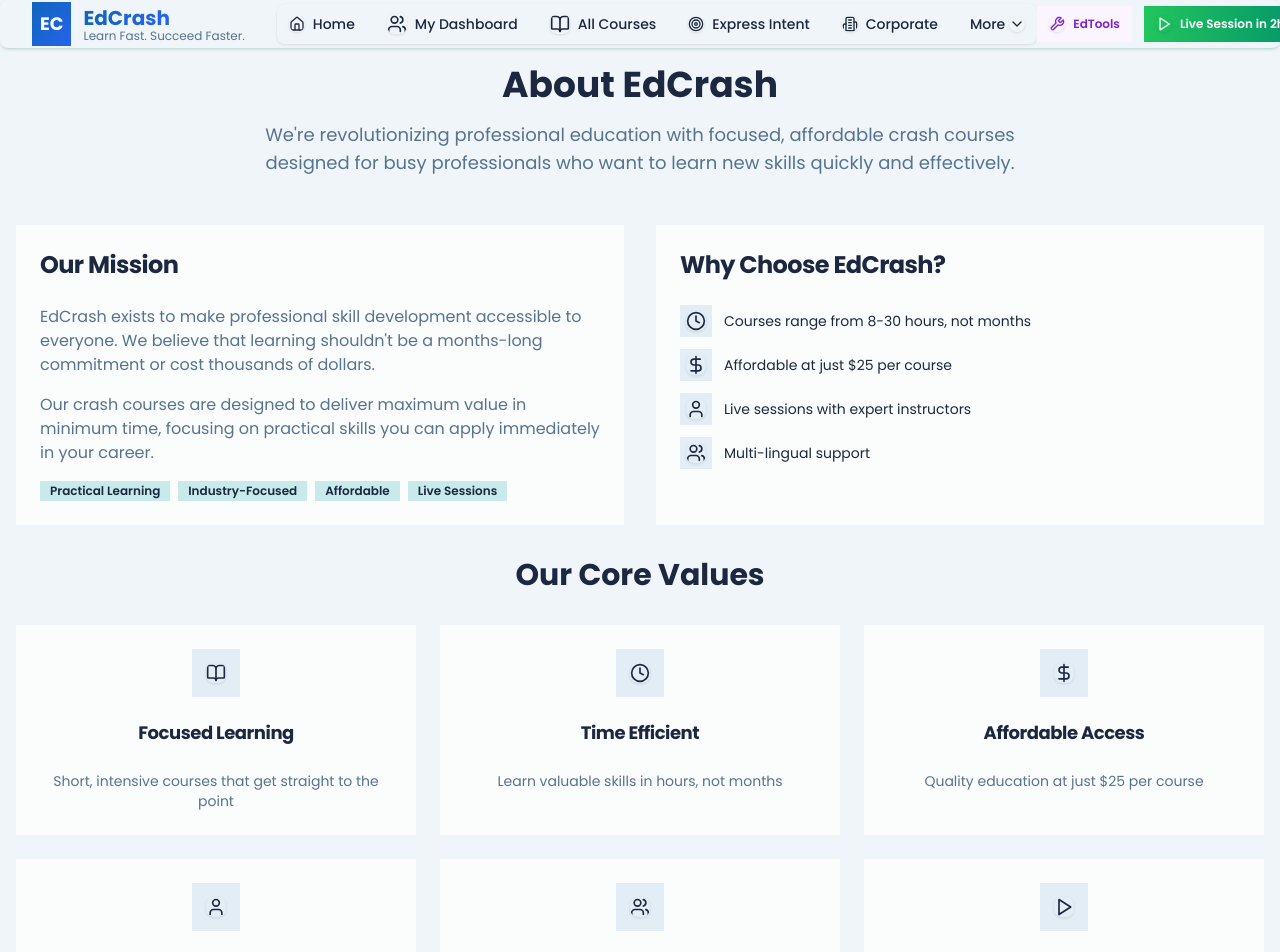
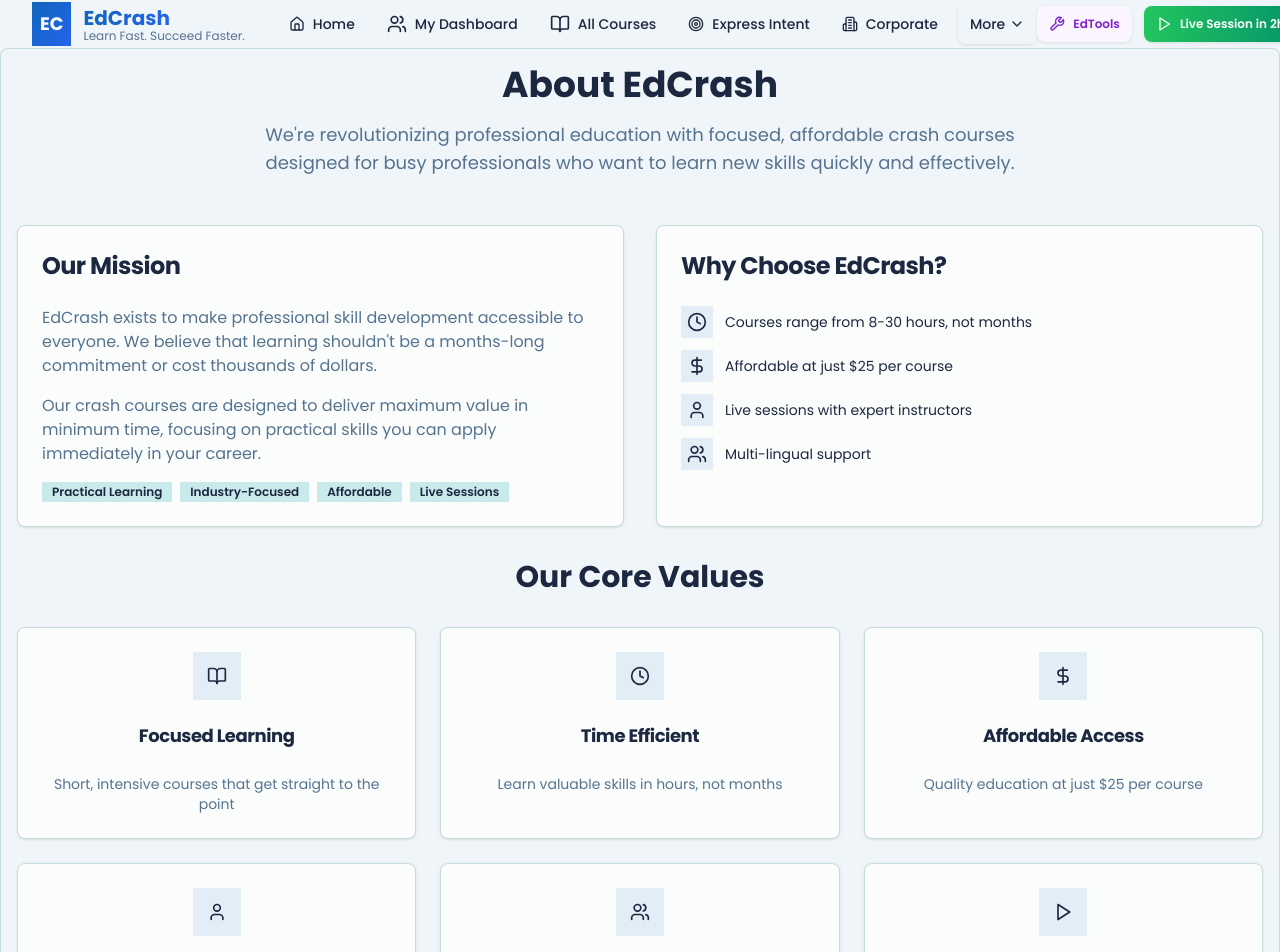
Before and after one commit to ramesh1972/edcarsh-skill-boost, a React (Vite) app: page /about in a window 1280 px wide. Shown: the top 952 px of the page. Built offline with nearby package versions, Linux system fonts and the light colour scheme.

Commit message:
feat: Add borders and shadows to components
Added borders and shadow elevations to interactive components and containers, excluding headers, menus, and text elements.

```diff
--- a/src/index.css
+++ b/src/index.css
@@ -206,6 +206,45 @@
     border-radius: 0 !important;
   }
 
+  /* Exclude headers and navigation from borders/shadows */
+  header, nav, .header, .navigation, [class*="header"], [class*="nav"], [class*="menu"] {
+    border: none !important;
+    box-shadow: none !important;
+  }
+
+  /* Add borders and shadows to interactive components */
+  button, input, textarea, select,
+  .button, [class*="button"]:not([class*="menu"]):not([class*="nav"]):not([class*="header"]),
+  .card, [class*="card"],
+  .form, [class*="form"],
+  .dropdown, [class*="dropdown"]:not([class*="menu"]),
+  .modal, [class*="modal"],
+  .dialog, [class*="dialog"],
+  .popover, [class*="popover"],
+  .tooltip, [class*="tooltip"],
+  .checkbox, [class*="checkbox"],
+  .radio, [class*="radio"],
+  .switch, [class*="switch"],
+  .slider, [class*="slider"],
+  .progress, [class*="progress"],
+  .badge, [class*="badge"],
+  .chip, [class*="chip"],
+  .avatar, [class*="avatar"],
+  .panel, [class*="panel"],
+  .container:not(header):not(nav):not([class*="header"]):not([class*="nav"]),
+  .wrapper:not(header):not(nav):not([class*="header"]):not([class*="nav"]),
+  .section:not(header):not(nav):not([class*="header"]):not([class*="nav"]) {
+    border: 1px solid hsl(var(--border)) !important;
+    box-shadow: var(--shadow, 0 1px 3px rgba(0,0,0,0.1)) !important;
+    border-radius: var(--radius, 0.5rem) !important;
+  }
+
+  /* Enhanced shadows for elevated components */
+  .elevated, [class*="elevated"],
+  .raised, [class*="raised"] {
+    box-shadow: 0 4px 12px rgba(0,0,0,0.15) !important;
+  }
+
   /* Skin Styles - Applied to body and main containers */
 
   /* Default Skin */
@@ -269,227 +308,140 @@
   }
 
   /* Design System Variations - Updated to exclude text elements from shadows/borders */
-  .material-design * {
-    border-radius: 4px;
-    box-shadow: var(--shadow, 0 2px 4px rgba(0,0,0,0.1));
+  .material-design button:not([class*="menu"]):not([class*="nav"]),
+  .material-design input, .material-design textarea, .material-design select,
+  .material-design .card, .material-design [class*="card"] {
+    border-radius: 4px !important;
+    box-shadow: 0 2px 4px rgba(0,0,0,0.1) !important;
   }
 
-  /* Ensure text elements NEVER have shadows or borders in Material Design */
-  .material-design h1, .material-design h2, .material-design h3,
-  .material-design h4, .material-design h5, .material-design h6,
-  .material-design p, .material-design span, .material-design label,
-  .material-design div, .material-design a:not(.button):not([class*="button"]) {
-    box-shadow: none !important;
-    border: none !important;
-    border-radius: 0 !important;
+  .material-design .card, .material-design [class*="card"] {
+    box-shadow: 0 4px 8px rgba(0,0,0,0.12), 0 2px 4px rgba(0,0,0,0.08) !important;
+    border-radius: 4px !important;
   }
 
-  .material-design .card,
-  .material-design [class*="card"] {
-    box-shadow: 0 4px 8px rgba(0,0,0,0.12), 0 2px 4px rgba(0,0,0,0.08);
-    border-radius: 4px;
-  }
-
-  .material-design button,
-  .material-design [class*="button"] {
+  .material-design button:not([class*="menu"]):not([class*="nav"]),
+  .material-design [class*="button"]:not([class*="menu"]):not([class*="nav"]) {
     text-transform: uppercase;
     font-weight: 500;
     letter-spacing: 0.5px;
-    border-radius: 4px;
-    box-shadow: 0 2px 4px rgba(0,0,0,0.2);
+    border-radius: 4px !important;
+    box-shadow: 0 2px 4px rgba(0,0,0,0.2) !important;
   }
 
-  .human-interface * {
-    border-radius: 12px;
-    box-shadow: var(--shadow, 0 4px 16px rgba(0,0,0,0.1));
+  .human-interface button:not([class*="menu"]):not([class*="nav"]),
+  .human-interface input, .human-interface textarea, .human-interface select,
+  .human-interface .card, .human-interface [class*="card"] {
+    border-radius: 12px !important;
+    box-shadow: 0 4px 16px rgba(0,0,0,0.1) !important;
   }
 
-  /* Ensure text elements NEVER have shadows or borders in Human Interface */
-  .human-interface h1, .human-interface h2, .human-interface h3,
-  .human-interface h4, .human-interface h5, .human-interface h6,
-  .human-interface p, .human-interface span, .human-interface label,
-  .human-interface div, .human-interface a:not(.button):not([class*="button"]) {
-    box-shadow: none !important;
+  .human-interface .card, .human-interface [class*="card"] {
     border: none !important;
-    border-radius: 0 !important;
+    box-shadow: 0 8px 32px rgba(0,0,0,0.12) !important;
+    border-radius: 16px !important;
   }
 
-  .human-interface .card,
-  .human-interface [class*="card"] {
-    border: none;
-    box-shadow: 0 8px 32px rgba(0,0,0,0.12);
-    border-radius: 16px;
-  }
-
-  .human-interface button,
-  .human-interface [class*="button"] {
-    border-radius: 12px;
+  .human-interface button:not([class*="menu"]):not([class*="nav"]),
+  .human-interface [class*="button"]:not([class*="menu"]):not([class*="nav"]) {
+    border-radius: 12px !important;
     font-weight: 500;
     padding: 12px 24px;
   }
 
-  .fluent-design * {
-    border-radius: 2px;
-    box-shadow: var(--shadow, 0 1px 3px rgba(0,0,0,0.1));
+  .fluent-design button:not([class*="menu"]):not([class*="nav"]),
+  .fluent-design input, .fluent-design textarea, .fluent-design select,
+  .fluent-design .card, .fluent-design [class*="card"] {
+    border-radius: 2px !important;
+    box-shadow: 0 1px 3px rgba(0,0,0,0.1) !important;
   }
 
-  /* Ensure text elements NEVER have shadows or borders in Fluent Design */
-  .fluent-design h1, .fluent-design h2, .fluent-design h3,
-  .fluent-design h4, .fluent-design h5, .fluent-design h6,
-  .fluent-design p, .fluent-design span, .fluent-design label,
-  .fluent-design div, .fluent-design a:not(.button):not([class*="button"]) {
-    box-shadow: none !important;
-    border: none !important;
-    border-radius: 0 !important;
-  }
-
-  .fluent-design .card,
-  .fluent-design [class*="card"] {
-    border: 2px solid hsl(var(--border));
+  .fluent-design .card, .fluent-design [class*="card"] {
+    border: 2px solid hsl(var(--border)) !important;
     background: rgba(255,255,255,0.8);
     backdrop-filter: blur(8px);
   }
 
-  .ant-design * {
-    border-radius: 6px;
-    box-shadow: var(--shadow, 0 2px 8px rgba(0,0,0,0.1));
+  .ant-design button:not([class*="menu"]):not([class*="nav"]),
+  .ant-design input, .ant-design textarea, .ant-design select,
+  .ant-design .card, .ant-design [class*="card"] {
+    border-radius: 6px !important;
+    box-shadow: 0 2px 8px rgba(0,0,0,0.1) !important;
   }
 
-  /* Ensure text elements NEVER have shadows or borders in Ant Design */
-  .ant-design h1, .ant-design h2, .ant-design h3,
-  .ant-design h4, .ant-design h5, .ant-design h6,
-  .ant-design p, .ant-design span, .ant-design label,
-  .ant-design div, .ant-design a:not(.button):not([class*="button"]) {
-    box-shadow: none !important;
-    border: none !important;
-    border-radius: 0 !important;
+  .ant-design .card, .ant-design [class*="card"] {
+    border: 1px solid hsl(var(--border)) !important;
+    border-radius: 6px !important;
   }
 
-  .ant-design .card,
-  .ant-design [class*="card"] {
-    border: 1px solid hsl(var(--border));
-    border-radius: 6px;
+  .carbon-design button:not([class*="menu"]):not([class*="nav"]),
+  .carbon-design input, .carbon-design textarea, .carbon-design select,
+  .carbon-design .card, .carbon-design [class*="card"] {
+    border-radius: 0px !important;
+    box-shadow: 0 1px 2px rgba(0,0,0,0.1) !important;
   }
 
-  .carbon-design * {
-    border-radius: 0px;
-    box-shadow: var(--shadow, 0 1px 2px rgba(0,0,0,0.1));
+  .carbon-design .card, .carbon-design [class*="card"] {
+    border: 1px solid hsl(var(--border)) !important;
+    border-radius: 0px !important;
   }
 
-  /* Ensure text elements NEVER have shadows or borders in Carbon Design */
-  .carbon-design h1, .carbon-design h2, .carbon-design h3,
-  .carbon-design h4, .carbon-design h5, .carbon-design h6,
-  .carbon-design p, .carbon-design span, .carbon-design label,
-  .carbon-design div, .carbon-design a:not(.button):not([class*="button"]) {
-    box-shadow: none !important;
-    border: none !important;
-    border-radius: 0 !important;
+  .carbon-design button:not([class*="menu"]):not([class*="nav"]),
+  .carbon-design [class*="button"]:not([class*="menu"]):not([class*="nav"]) {
+    border-radius: 0px !important;
+    border: 1px solid hsl(var(--border)) !important;
   }
 
-  .carbon-design .card,
-  .carbon-design [class*="card"] {
-    border: 1px solid hsl(var(--border));
-    border-radius: 0px;
+  .atlassian-design button:not([class*="menu"]):not([class*="nav"]),
+  .atlassian-design input, .atlassian-design textarea, .atlassian-design select,
+  .atlassian-design .card, .atlassian-design [class*="card"] {
+    border-radius: 3px !important;
+    box-shadow: 0 1px 3px rgba(0,0,0,0.1) !important;
   }
 
-  .carbon-design button,
-  .carbon-design [class*="button"] {
-    border-radius: 0px;
-    border: 1px solid hsl(var(--border));
+  .bootstrap-design button:not([class*="menu"]):not([class*="nav"]),
+  .bootstrap-design input, .bootstrap-design textarea, .bootstrap-design select,
+  .bootstrap-design .card, .bootstrap-design [class*="card"] {
+    border-radius: 0.375rem !important;
+    box-shadow: 0 0.125rem 0.25rem rgba(0,0,0,0.075) !important;
   }
 
-  .atlassian-design * {
-    border-radius: 3px;
-    box-shadow: var(--shadow, 0 1px 3px rgba(0,0,0,0.1));
+  .bootstrap-design .card, .bootstrap-design [class*="card"] {
+    border: 1px solid rgba(0,0,0,0.125) !important;
+    border-radius: 0.375rem !important;
   }
 
-  /* Ensure text elements NEVER have shadows or borders in Atlassian Design */
-  .atlassian-design h1, .atlassian-design h2, .atlassian-design h3,
-  .atlassian-design h4, .atlassian-design h5, .atlassian-design h6,
-  .atlassian-design p, .atlassian-design span, .atlassian-design label,
-  .atlassian-design div, .atlassian-design a:not(.button):not([class*="button"]) {
-    box-shadow: none !important;
-    border: none !important;
-    border-radius: 0 !important;
+  .polaris-design button:not([class*="menu"]):not([class*="nav"]),
+  .polaris-design input, .polaris-design textarea, .polaris-design select,
+  .polaris-design .card, .polaris-design [class*="card"] {
+    border-radius: 8px !important;
+    box-shadow: 0 1px 0 rgba(0,0,0,0.05) !important;
   }
 
-  .bootstrap-design * {
-    border-radius: 0.375rem;
-    box-shadow: var(--shadow, 0 0.125rem 0.25rem rgba(0,0,0,0.075));
-  }
-
-  /* Ensure text elements NEVER have shadows or borders in Bootstrap Design */
-  .bootstrap-design h1, .bootstrap-design h2, .bootstrap-design h3,
-  .bootstrap-design h4, .bootstrap-design h5, .bootstrap-design h6,
-  .bootstrap-design p, .bootstrap-design span, .bootstrap-design label,
-  .bootstrap-design div, .bootstrap-design a:not(.button):not([class*="button"]) {
-    box-shadow: none !important;
-    border: none !important;
-    border-radius: 0 !important;
-  }
-
-  .bootstrap-design .card,
-  .bootstrap-design [class*="card"] {
-    border: 1px solid rgba(0,0,0,0.125);
-    border-radius: 0.375rem;
-  }
-
-  .polaris-design * {
-    border-radius: 8px;
-    box-shadow: var(--shadow, 0 1px 0 rgba(0,0,0,0.05));
-  }
-
-  /* Ensure text elements NEVER have shadows or borders in Polaris Design */
-  .polaris-design h1, .polaris-design h2, .polaris-design h3,
-  .polaris-design h4, .polaris-design h5, .polaris-design h6,
-  .polaris-design p, .polaris-design span, .polaris-design label,
-  .polaris-design div, .polaris-design a:not(.button):not([class*="button"]) {
-    box-shadow: none !important;
-    border: none !important;
-    border-radius: 0 !important;
-  }
-
-  .polaris-design .card,
-  .polaris-design [class*="card"] {
-    border: 1px solid hsl(var(--border));
-    border-radius: 8px;
+  .polaris-design .card, .polaris-design [class*="card"] {
+    border: 1px solid hsl(var(--border)) !important;
+    border-radius: 8px !important;
     background: hsl(var(--card));
   }
 
-  .lightning-design * {
-    border-radius: 0.25rem;
-    box-shadow: var(--shadow, 0 2px 2px rgba(0,0,0,0.1));
+  .lightning-design button:not([class*="menu"]):not([class*="nav"]),
+  .lightning-design input, .lightning-design textarea, .lightning-design select,
+  .lightning-design .card, .lightning-design [class*="card"] {
+    border-radius: 0.25rem !important;
+    box-shadow: 0 2px 2px rgba(0,0,0,0.1) !important;
   }
 
-  /* Ensure text elements NEVER have shadows or borders in Lightning Design */
-  .lightning-design h1, .lightning-design h2, .lightning-design h3,
-  .lightning-design h4, .lightning-design h5, .lightning-design h6,
-  .lightning-design p, .lightning-design span, .lightning-design label,
-  .lightning-design div, .lightning-design a:not(.button):not([class*="button"]) {
-    box-shadow: none !important;
-    border: none !important;
-    border-radius: 0 !important;
+  .lightning-design button:not([class*="menu"]):not([class*="nav"]),
+  .lightning-design [class*="button"]:not([class*="menu"]):not([class*="nav"]) {
+    border-radius: 0.25rem !important;
+    border: 1px solid hsl(var(--border)) !important;
   }
 
-  .lightning-design button,
-  .lightning-design [class*="button"] {
-    border-radius: 0.25rem;
-    border: 1px solid hsl(var(--border));
-  }
-
-  .tailwind-design * {
-    border-radius: 0.5rem;
-    box-shadow: var(--shadow, 0 1px 3px rgba(0,0,0,0.1));
-  }
-
-  /* Ensure text elements NEVER have shadows or borders in Tailwind Design */
-  .tailwind-design h1, .tailwind-design h2, .tailwind-design h3,
-  .tailwind-design h4, .tailwind-design h5, .tailwind-design h6,
-  .tailwind-design p, .tailwind-design span, .tailwind-design label,
-  .tailwind-design div, .tailwind-design a:not(.button):not([class*="button"]) {
-    box-shadow: none !important;
-    border: none !important;
-    border-radius: 0 !important;
+  .tailwind-design button:not([class*="menu"]):not([class*="nav"]),
+  .tailwind-design input, .tailwind-design textarea, .tailwind-design select,
+  .tailwind-design .card, .tailwind-design [class*="card"] {
+    border-radius: 0.5rem !important;
+    box-shadow: 0 1px 3px rgba(0,0,0,0.1) !important;
   }
 
   /* Layout Variations */
@@ -591,12 +543,12 @@
       hsl(var(--card) / 0.85)
     );
     backdrop-filter: blur(8px);
-    border: 1px solid hsl(var(--border) / 0.8);
-    box-shadow: 0 8px 32px rgba(0,0,0,0.1);
+    border: 1px solid hsl(var(--border) / 0.8) !important;
+    box-shadow: 0 8px 32px rgba(0,0,0,0.1) !important;
   }
 
-  .skin-gradient button,
-  .skin-gradient [class*="button"]:not(.variant-outline):not(.variant-ghost):not(.variant-link) {
+  .skin-gradient button:not([class*="menu"]):not([class*="nav"]),
+  .skin-gradient [class*="button"]:not(.variant-outline):not(.variant-ghost):not(.variant-link):not([class*="menu"]):not([class*="nav"]) {
     background: linear-gradient(135deg,
       hsl(var(--primary)),
       hsl(var(--primary) / 0.9)
@@ -604,30 +556,30 @@
     transition: all 0.3s ease;
   }
 
-  .skin-gradient button:hover,
-  .skin-gradient [class*="button"]:not(.variant-outline):not(.variant-ghost):not(.variant-link):hover {
+  .skin-gradient button:hover:not([class*="menu"]):not([class*="nav"]),
+  .skin-gradient [class*="button"]:not(.variant-outline):not(.variant-ghost):not(.variant-link):hover:not([class*="menu"]):not([class*="nav"]) {
     background: linear-gradient(135deg,
       hsl(var(--primary) / 0.95),
       hsl(var(--primary) / 0.85)
     );
     transform: translateY(-1px);
-    box-shadow: 0 6px 20px hsl(var(--primary) / 0.3);
+    box-shadow: 0 6px 20px hsl(var(--primary) / 0.3) !important;
   }
 
   /* Textured Skin */
   .skin-textured .theme-card,
   .skin-textured [class*="card"] {
     background: hsl(var(--card) / 0.98);
-    border: 2px solid hsl(var(--border) / 0.6);
-    box-shadow: 0 4px 16px rgba(0,0,0,0.08);
+    border: 2px solid hsl(var(--border) / 0.6) !important;
+    box-shadow: 0 4px 16px rgba(0,0,0,0.08) !important;
     backdrop-filter: blur(2px);
   }
 
-  .skin-textured button,
-  .skin-textured [class*="button"]:not(.variant-outline):not(.variant-ghost):not(.variant-link) {
+  .skin-textured button:not([class*="menu"]):not([class*="nav"]),
+  .skin-textured [class*="button"]:not(.variant-outline):not(.variant-ghost):not(.variant-link):not([class*="menu"]):not([class*="nav"]) {
     background: hsl(var(--primary) / 0.95);
-    border: 1px solid hsl(var(--border) / 0.4);
-    box-shadow: 0 2px 8px rgba(0,0,0,0.12);
+    border: 1px solid hsl(var(--border) / 0.4) !important;
+    box-shadow: 0 2px 8px rgba(0,0,0,0.12) !important;
   }
 
   /* Glassmorphism Skin */
@@ -635,22 +587,22 @@
   .skin-glassmorphism [class*="card"] {
     background: hsl(var(--card) / 0.3);
     backdrop-filter: blur(20px);
-    border: 1px solid rgba(255,255,255,0.2);
-    box-shadow: 0 8px 32px rgba(0,0,0,0.12);
+    border: 1px solid rgba(255,255,255,0.2) !important;
+    box-shadow: 0 8px 32px rgba(0,0,0,0.12) !important;
   }
 
-  .skin-glassmorphism button,
-  .skin-glassmorphism [class*="button"]:not(.variant-outline):not(.variant-ghost):not(.variant-link) {
+  .skin-glassmorphism button:not([class*="menu"]):not([class*="nav"]),
+  .skin-glassmorphism [class*="button"]:not(.variant-outline):not(.variant-ghost):not(.variant-link):not([class*="menu"]):not([class*="nav"]) {
     background: hsl(var(--primary) / 0.8);
     backdrop-filter: blur(12px);
-    border: 1px solid rgba(255,255,255,0.3);
-    box-shadow: 0 4px 16px rgba(0,0,0,0.1);
+    border: 1px solid rgba(255,255,255,0.3) !important;
+    box-shadow: 0 4px 16px rgba(0,0,0,0.1) !important;
   }
 
-  .skin-glassmorphism button:hover,
-  .skin-glassmorphism [class*="button"]:not(.variant-outline):not(.variant-ghost):not(.variant-link):hover {
+  .skin-glassmorphism button:hover:not([class*="menu"]):not([class*="nav"]),
+  .skin-glassmorphism [class*="button"]:not(.variant-outline):not(.variant-ghost):not(.variant-link):hover:not([class*="menu"]):not([class*="nav"]) {
     background: hsl(var(--primary) / 0.9);
-    box-shadow: 0 6px 20px rgba(0,0,0,0.15);
+    box-shadow: 0 6px 20px rgba(0,0,0,0.15) !important;
   }
 }
 
```
